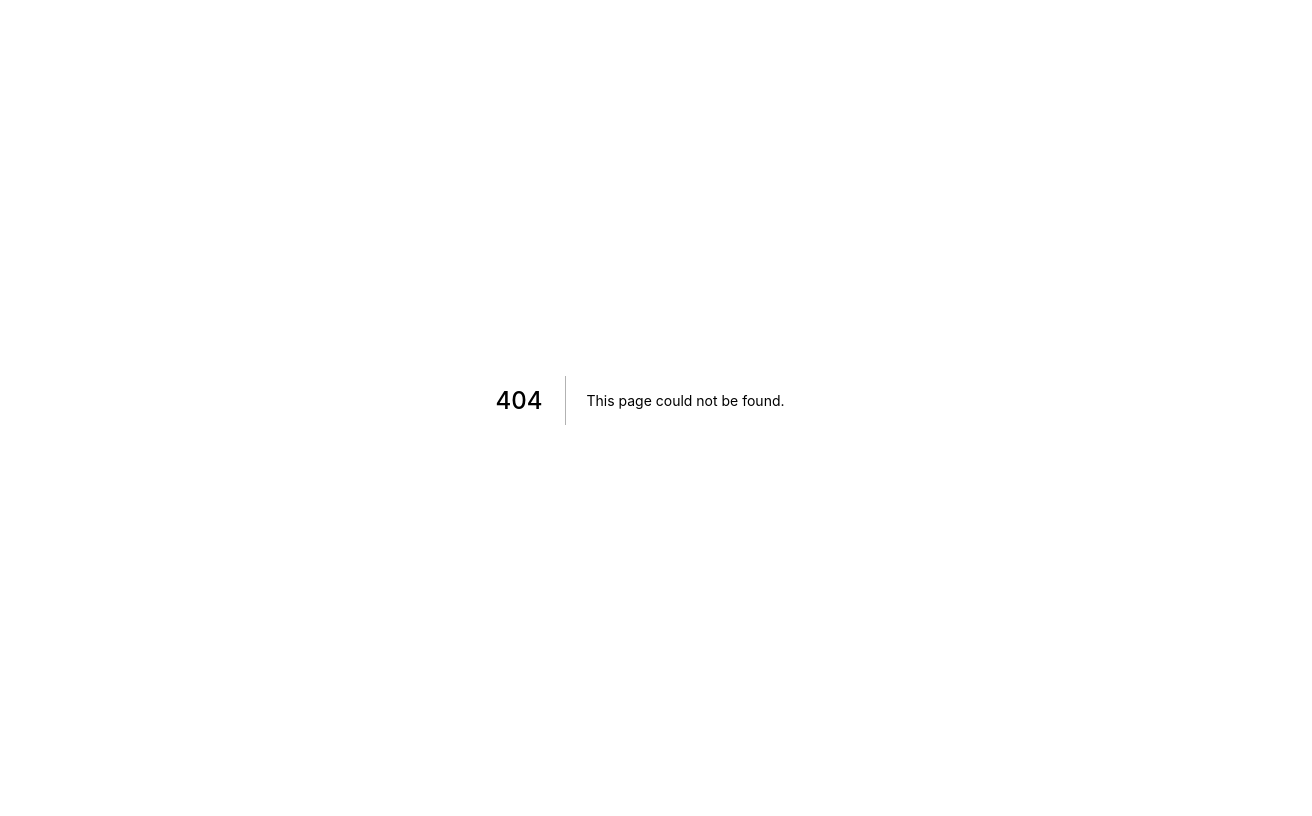
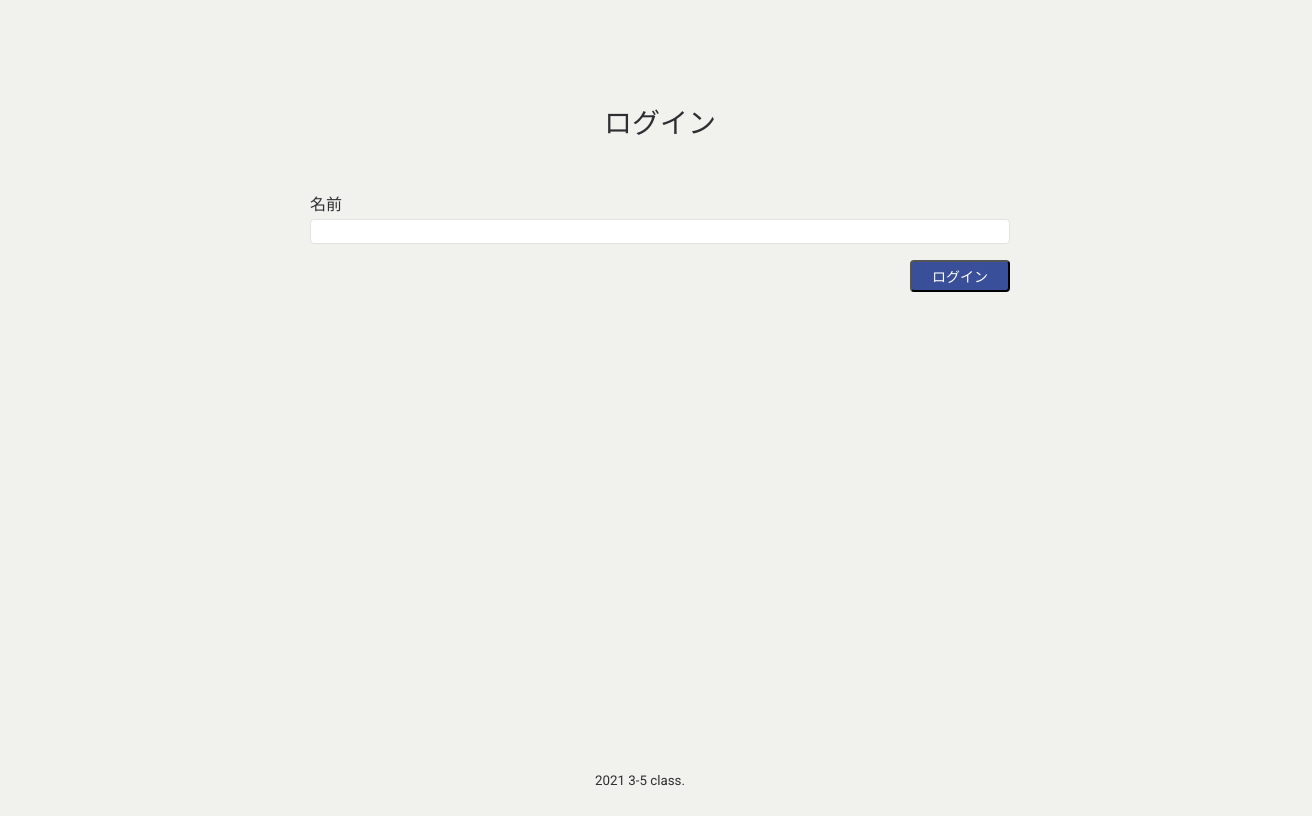
Before and after one commit to oishi-riku/blog, a Next.js app: page /login in a window 1280 px wide. Before the commit this address had no page. Shown: the whole page, 1312 px wide, since content can reach past the window. Built offline with nearby package versions, Linux system fonts and the light colour scheme.

Commit message:
Add: ログインページの追加

```diff
--- a/src/components/templates/Layout.tsx
+++ b/src/components/templates/Layout.tsx
@@ -3,13 +3,20 @@ import { FC } from 'react';
 import Header from '@components/organisms/Header';
 import Footer from '@components/organisms/Footer';
 
-const Layout: FC = ({ children }) => {
+import styles from '@styles/components/templates/Layout.module.scss';
+
+type Props = {
+  isHeader?: boolean;
+  isFooter?: boolean;
+};
+
+const Layout: FC<Props> = ({ children, isHeader = true, isFooter = true }) => {
   return (
-    <>
-      <Header />
-      <main>{children}</main>
-      <Footer />
-    </>
+    <div className={styles.root}>
+      {isHeader && <Header />}
+      <main className={styles.main}>{children}</main>
+      {isFooter && <Footer />}
+    </div>
   );
 };
 
--- /dev/null
+++ b/src/helper/member.ts
@@ -0,0 +1,21 @@
+const MEMBER = (process.env.NEXT_PUBLIC_MEMBER || '').split(',');
+
+const convertMember = (name: string) => {
+  switch (name) {
+    case MEMBER[0]:
+      return 'riku_oishi';
+    case MEMBER[1]:
+      return 'takuya_suzuki';
+    case MEMBER[2]:
+      return 'toshiya_sawaki';
+    default:
+      return null;
+  }
+};
+
+export const setMember = (name: string) => {
+  const n = convertMember(name);
+  if (n === null) return;
+
+  localStorage.setItem('MEMBER_NAME', n);
+};
--- a/src/pages/articles/[id].tsx
+++ b/src/pages/articles/[id].tsx
@@ -1,7 +1,7 @@
 import type { GetStaticPaths, GetStaticProps, NextPage } from 'next';
 import Head from 'next/head';
 import Layout from '@components/templates/Layout';
-import Container from '@src/components/templates/Container';
+import Container from '@components/templates/Container';
 import Heading from '@components/atoms/Heading';
 import { getArticle, getAllArticles } from '@domains/microCMS/services/article';
 import { Article as ArticleSingle } from '@domains/microCMS/models/article';
--- a/src/pages/articles/new/index.tsx
+++ b/src/pages/articles/new/index.tsx
@@ -7,7 +7,7 @@ import { createArticle } from '@domains/microCMS/services/article';
 
 import Head from 'next/head';
 import Layout from '@components/templates/Layout';
-import Container from '@src/components/templates/Container';
+import Container from '@components/templates/Container';
 import Heading from '@components/atoms/Heading';
 import FormInput from '@components/atoms/FormInput';
 import FormTextarea from '@components/atoms/FormTextarea';
--- a/src/pages/index.tsx
+++ b/src/pages/index.tsx
@@ -1,8 +1,8 @@
 import type { NextPage } from 'next';
 import Head from 'next/head';
 import Layout from '@components/templates/Layout';
-import Container from '@src/components/templates/Container';
-import Grid from '@src/components/templates/Grid';
+import Container from '@components/templates/Container';
+import Grid from '@components/templates/Grid';
 import ArticleCard from '@components/molecules/ArticleCard';
 import Heading from '@components/atoms/Heading';
 import ButtonLink from '@components/atoms/ButtonLink';
--- /dev/null
+++ b/src/pages/login/index.tsx
@@ -0,0 +1,90 @@
+import type { NextPage } from 'next';
+import { useRouter } from 'next/router';
+import { useForm, Control, Controller } from 'react-hook-form';
+import { yupResolver } from '@hookform/resolvers/yup';
+import { Input, scheme } from '@validation/member';
+import Head from 'next/head';
+
+import Layout from '@components/templates/Layout';
+import Container from '@components/templates/Container';
+import Heading from '@components/atoms/Heading';
+import Button from '@components/atoms/Button';
+import Box from '@components/atoms/Box';
+import FormInput from '@components/atoms/FormInput';
+import { setMember } from '@helper/member';
+import styles from '@styles/pages/login/Index.module.scss';
+
+type Props = {
+  control: Control<Input>;
+  handleSubmit: () => void;
+};
+
+const MEMBER = (process.env.NEXT_PUBLIC_MEMBER || '').split(',');
+
+const Login: NextPage<Props> = ({ control, handleSubmit }) => {
+  return (
+    <>
+      <Head>
+        <title>ログイン | 3-5 9人ブログ</title>
+        <meta name="description" content="3-5 9人ブログ ログイン" />
+      </Head>
+      <Layout isHeader={false}>
+        <Container>
+          <div className={styles.root}>
+            <Box>
+              <Heading level={1} align="center">
+                ログイン
+              </Heading>
+              <form onSubmit={handleSubmit}>
+                <Box mb={2}>
+                  <Controller
+                    name="name"
+                    control={control}
+                    render={({ field, fieldState }) => (
+                      <FormInput
+                        id={field.name}
+                        type="text"
+                        label="名前"
+                        value={field.value}
+                        helperText={fieldState.error?.message ?? ''}
+                        isError={!!fieldState.error?.message}
+                        handleChange={field.onChange}
+                      />
+                    )}
+                  />
+                </Box>
+                <Box display="flex" justify="right">
+                  <Button variant="contained" color="primary" type="submit">
+                    ログイン
+                  </Button>
+                </Box>
+              </form>
+            </Box>
+          </div>
+        </Container>
+      </Layout>
+    </>
+  );
+};
+
+const EnhancedLogin: NextPage = () => {
+  const router = useRouter();
+  const { handleSubmit, control } = useForm<Input>({
+    resolver: yupResolver(scheme),
+    defaultValues: {
+      name: '',
+    },
+    context: {
+      members: MEMBER,
+    },
+  });
+
+  const _handleSubmit = handleSubmit((payload) => {
+    setMember(payload.name);
+    router.push('/');
+  });
+
+  return <Login control={control} handleSubmit={_handleSubmit} />;
+};
+
+export default EnhancedLogin;
--- a/src/styles/components/atoms/Box.module.scss
+++ b/src/styles/components/atoms/Box.module.scss
@@ -63,5 +63,21 @@
     &[data-ml="#{$i}"] {
       margin-left: define.spacing($i);
     }
+
+    &[data-p="#{$i}"] {
+      padding: define.spacing($i);
+    }
+    &[data-pt="#{$i}"] {
+      padding-top: define.spacing($i);
+    }
+    &[data-pr="#{$i}"] {
+      padding-right: define.spacing($i);
+    }
+    &[data-pb="#{$i}"] {
+      padding-bottom: define.spacing($i);
+    }
+    &[data-pl="#{$i}"] {
+      padding-left: define.spacing($i);
+    }
   }
 }
--- a/src/styles/components/molecules/ArticleCard.module.scss
+++ b/src/styles/components/molecules/ArticleCard.module.scss
@@ -3,7 +3,7 @@
 .root {
   height: 100%;
   background-color: define.$white;
-  box-shadow: 1px 1px 4px 2px rgba($color: define.$black, $alpha: 0.4);
+  box-shadow: 1px 1px 4px 2px rgba($color: define.$black, $alpha: 0.2);
 }
 
 .link {
--- /dev/null
+++ b/src/styles/components/templates/Layout.module.scss
@@ -0,0 +1,11 @@
+@use '@styles/define/define';
+
+.root {
+  display: flex;
+  flex-direction: column;
+  min-height: 100vh;
+}
+
+.main {
+  flex: 1 1 auto;
+}
--- /dev/null
+++ b/src/styles/pages/login/Index.module.scss
@@ -0,0 +1,6 @@
+@use '@styles/define/define';
+
+.root {
+  margin: define.spacing(10) auto 0;
+  max-width: 700px;
+}
--- /dev/null
+++ b/src/validation/member.ts
@@ -0,0 +1,24 @@
+import * as yup from 'yup';
+import { localeJP } from '@validation/config/locale';
+
+yup.setLocale(localeJP);
+
+export type Input = {
+  name: string;
+};
+
+export const scheme = yup.object().shape({
+  name: yup
+    .string()
+    .required()
+    .test(
+      'is member',
+      '入力された名前は登録されていません。',
+      (value, context) => {
+        if (!value) return false;
+
+        const c = context.options.context as { members: string[] };
+        return c.members.includes(value);
+      }
+    ),
+});
--- a/tsconfig.json
+++ b/tsconfig.json
@@ -16,12 +16,12 @@
 
     "baseUrl": "./",
     "paths": {
-        "@src/*": ["./src/*"],
         "@components/*": ["./src/components/*"],
         "@pages/*": ["./src/pages/*"],
         "@styles/*": ["./src/styles/*"],
         "@domains/*": ["src/domains/*"],
         "@validation/*": ["src/validation/*"],
+        "@helper/*": ["src/helper/*"],
     },
   },
   "include": ["next-env.d.ts", "**/*.ts", "**/*.tsx"],
```
Also changed, not shown: 1 other file (tests, documents, lock files or other folders).
